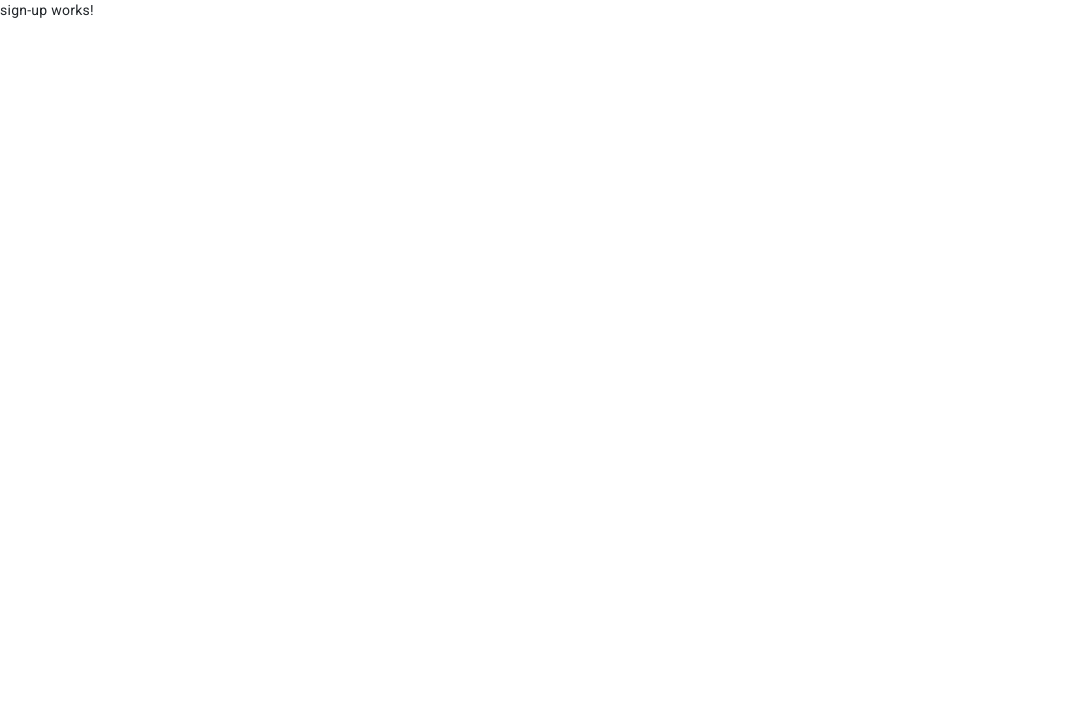
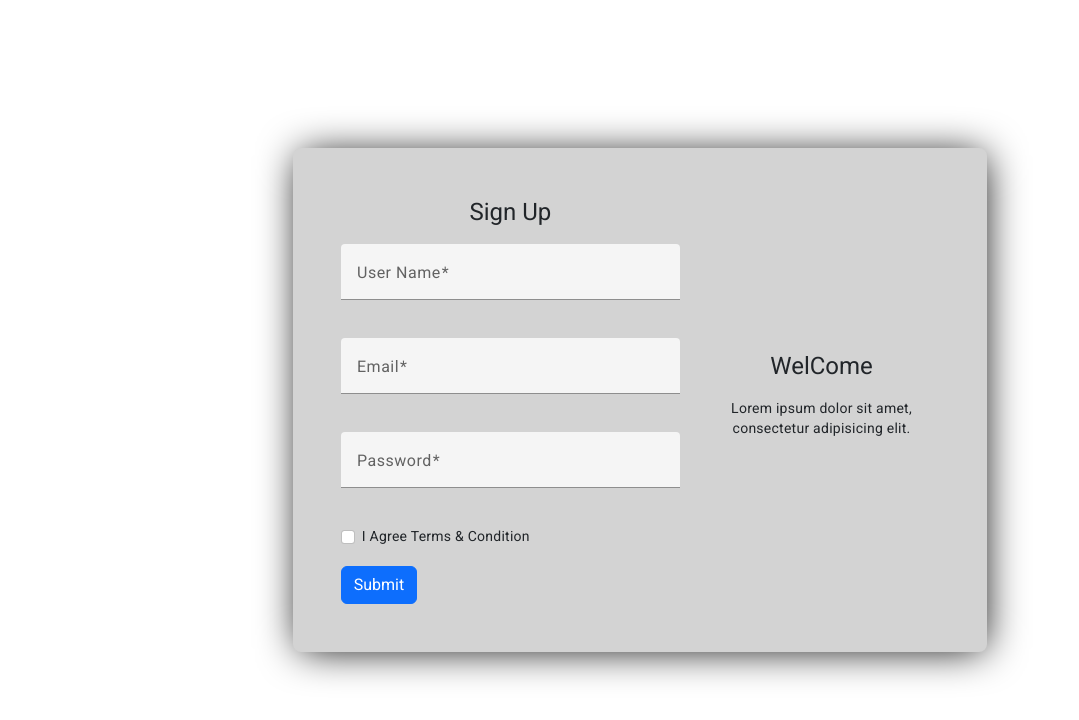
Before and after one commit to QusainQasmi/1st-InSource-Solution, an Angular app: page /signUp in a window 1280 px wide. Shown: the top 720 px of the page, without its empty margins (0-1079 px from the left). Built offline with nearby package versions, Linux system fonts and the light colour scheme.

Commit message:
Add Sign page And call Api

```diff
--- a/src/app/main-layout/main-layout.module.ts
+++ b/src/app/main-layout/main-layout.module.ts
@@ -6,6 +6,7 @@ import { LoginComponent } from './login/login.component';
 import { ForgetPasswordComponent } from './forget-password/forget-password.component';
 import { MainLayoutRoutingModule } from './main-layout-routing.module';
 import { MatModule } from '../material/mat.module';
+import { HttpClientModule, HttpClient } from '@angular/common/http';
 
 @NgModule({
   declarations: [
@@ -16,6 +17,7 @@ import { MatModule } from '../material/mat.module';
   imports: [
     MainLayoutRoutingModule,
     CommonModule,
+    HttpClientModule,
     MatModule
   ],
   providers: [],
--- a/src/app/main-layout/sign-up/sign-up.component.html
+++ b/src/app/main-layout/sign-up/sign-up.component.html
@@ -1 +1,60 @@
-<p>sign-up works!</p>
+<div class="container w-100 box">
+    <div class="flex-row p-5 b-r-8px box-shabow">
+        <div class="row d-flex align-items-center">
+            <div class="col-md-7">
+                <form>
+                    <h1 class="text-center">Sign Up</h1>
+                    <div class="form-group">
+                        <mat-form-field class="w-100" appearance="fill">
+                            <mat-label>User Name</mat-label>
+                            <input type="text" matInput [formControl]="userValidator" [errorStateMatcher]="matcher"
+                                   placeholder="John">
+                            <mat-error *ngIf="userValidator.hasError('username') && !userValidator.hasError('required')">
+                              Please Correct User Name
+                            </mat-error>
+                            <mat-error *ngIf="userValidator.hasError('required')">
+                              User Name Is <strong>Required</strong>
+                            </mat-error>
+                          </mat-form-field>
+                    </div>
+                    <div class="form-group my-3">
+                        <mat-form-field class="w-100" appearance="fill">
+                            <mat-label>Email</mat-label>
+                            <input type="email" matInput [formControl]="emailValidator" [errorStateMatcher]="matcher"
+                                   placeholder="John@gmail.com">
+                            <mat-error *ngIf="emailValidator.hasError('email') && !emailValidator.hasError('required')">
+                              Please Correct Email
+                            </mat-error>
+                            <mat-error *ngIf="emailValidator.hasError('required')">
+                              Email Is <strong>Required</strong>
+                            </mat-error>
+                          </mat-form-field>
+                    </div>
+                    <div class="form-group">
+                        <mat-form-field class="w-100" appearance="fill">
+                            <mat-label>Password</mat-label>
+                            <input type="password" matInput [formControl]="passwordValidator" [errorStateMatcher]="matcher"
+                                   placeholder="Required Strong Password">
+                            <mat-error *ngIf="passwordValidator.hasError('password') && !passwordValidator.hasError('required')">
+                              Please Correct Password
+                            </mat-error>
+                            <mat-error *ngIf="passwordValidator.hasError('required')">
+                              Password Is <strong>Required</strong>
+                            </mat-error>
+                          </mat-form-field>
+                    </div>
+                    <div class="form-group form-check my-3">
+                        <input type="checkbox" class="form-check-input" id="exampleCheck1">
+                        <label class="form-check-label" for="exampleCheck1">I Agree Terms & Condition</label>
+                    </div>
+                    <button type="submit" class="btn btn-primary" (click)="signUp()">Submit</button>
+                </form>
+            </div>
+
+            <div class="col-md-5 text-center ml-4">
+                <h1>WelCome</h1>
+                <p>Lorem ipsum dolor sit amet, consectetur adipisicing elit.</p>
+            </div>
+        </div>
+    </div>
+</div>
--- a/src/app/main-layout/sign-up/sign-up.component.scss
+++ b/src/app/main-layout/sign-up/sign-up.component.scss
@@ -0,0 +1,13 @@
+.box{
+    height: 100vh;
+    display: flex;
+    justify-content: center;
+    align-items: center;
+}
+.flex-row{
+    display: flex;
+    align-items: center;
+    justify-content: center;
+    width: auto;
+    background-color: lightgrey;
+}
--- a/src/app/main-layout/sign-up/sign-up.component.ts
+++ b/src/app/main-layout/sign-up/sign-up.component.ts
@@ -1,4 +1,7 @@
 import { Component } from '@angular/core';
+import { FormControl, FormGroupDirective, NgForm, Validators } from '@angular/forms';
+import { ErrorStateMatcher } from '@angular/material/core';
+import { SignUpService } from './sign-up.service';
 
 @Component({
   selector: 'app-sign-up',
@@ -7,4 +10,37 @@ import { Component } from '@angular/core';
 })
 export class SignUpComponent {
 
+  emailValidator = new FormControl('', [Validators.required, Validators.email]);
+  passwordValidator = new FormControl('', [Validators.required]);
+  userValidator = new FormControl('', [Validators.required]);
+  matcher = new MyErrorStateMatcher();
+
+  constructor(public service: SignUpService) {}
+
+  async signUp(){
+    const model = {
+      name: "bilalraza097",
+      email: "bilalraza@gmail.com",
+      password: 123
+    }
+    let res = await (await this.service.signUpAdmin(model)).toPromise();
+    if(res.isSuccessFul){
+       console.log(res.Data);
+    }
+    else{
+      console.log(res.Error);
+    }
+  }
+
+
+
+
+
 }
+
+export class MyErrorStateMatcher implements ErrorStateMatcher {
+  isErrorState(control: FormControl | null, form: FormGroupDirective | NgForm | null): boolean {
+    const isSubmitted = form && form.submitted;
+    return !!(control && control.invalid && (control.dirty || control.touched || isSubmitted));
+  }
+}
--- /dev/null
+++ b/src/app/main-layout/sign-up/sign-up.service.ts
@@ -0,0 +1,16 @@
+import { Injectable , Injector } from '@angular/core';
+import { BaseService } from 'src/app/service/base.service';
+
+@Injectable({
+  providedIn: 'root'
+})
+export class SignUpService extends BaseService<any> {
+
+  constructor(Inject: Injector) {
+    super("auth",Inject);
+  }
+
+  async signUpAdmin(obj: Object){
+    return await this.Post('adminRegister' , obj);
+  }
+}
--- a/src/app/service/base.service.ts
+++ b/src/app/service/base.service.ts
@@ -7,6 +7,7 @@ import { catchError, map, Observable, of } from 'rxjs';
 export abstract class BaseService<T extends any> {
 
   private http!: HttpClient;
+  url = '/api/';
   httpOptions = {
     headers: new HttpHeaders({
       'Content-Type': 'application/json',
@@ -19,8 +20,6 @@ export abstract class BaseService<T extends any> {
   constructor(@Inject(String) public controller: string, inject: Injector) {
     this.http = inject.get(HttpClient);
   }
-
-  url = '/api/'
 
   async Get(methodName: any, params?: any) {
     if (params) {
--- a/src/styles.scss
+++ b/src/styles.scss
@@ -2,3 +2,12 @@
 
 html, body { height: 100%; }
 body { margin: 0; font-family: Roboto, "Helvetica Neue", sans-serif; }
+
+
+.b-r-8px{
+    border-radius: 8px;
+}
+
+.box-shabow{
+    box-shadow: 2px 2px 40px -5px black;
+}
```
Also changed, not shown: 1 other file (tests, documents, lock files or other folders).
